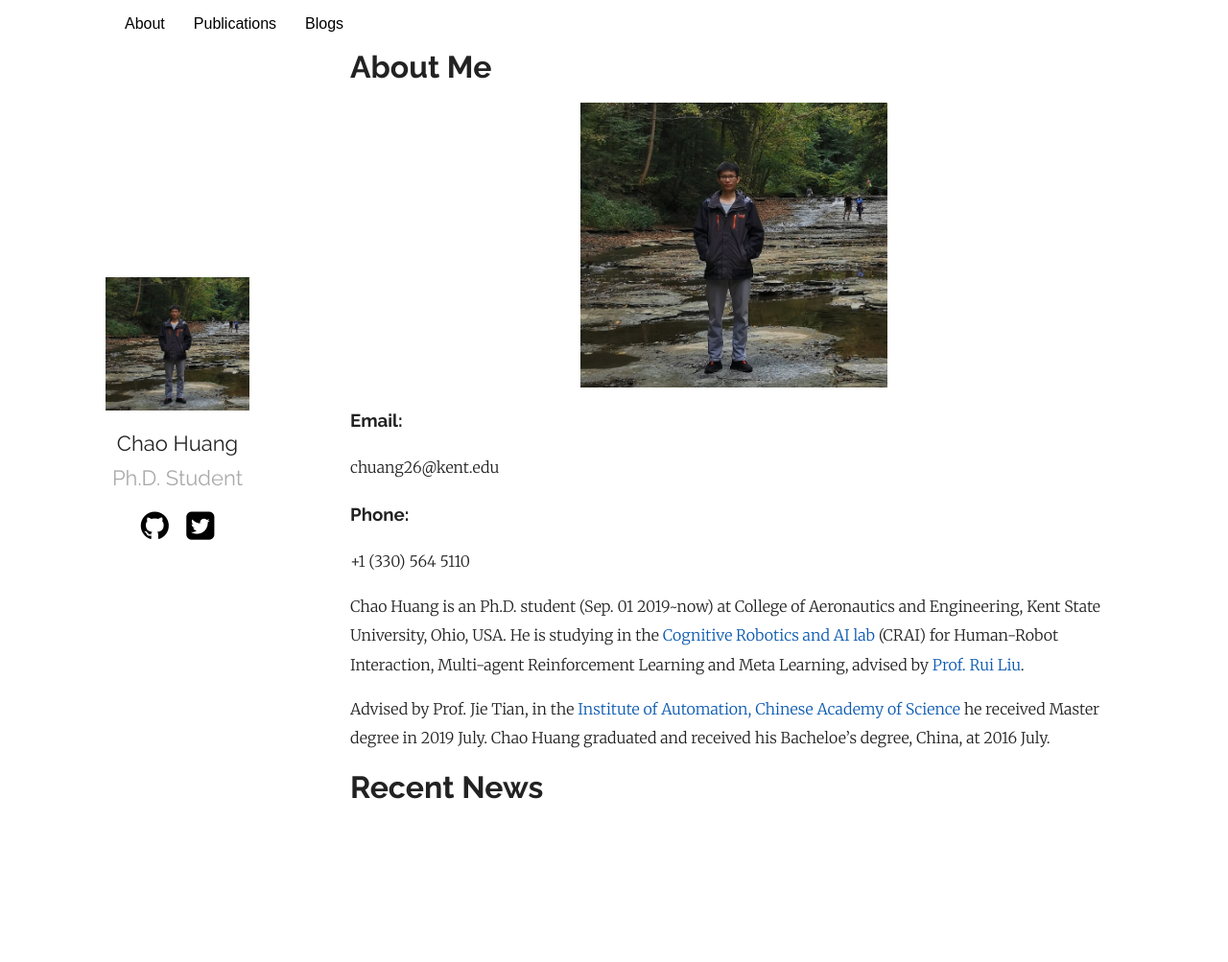
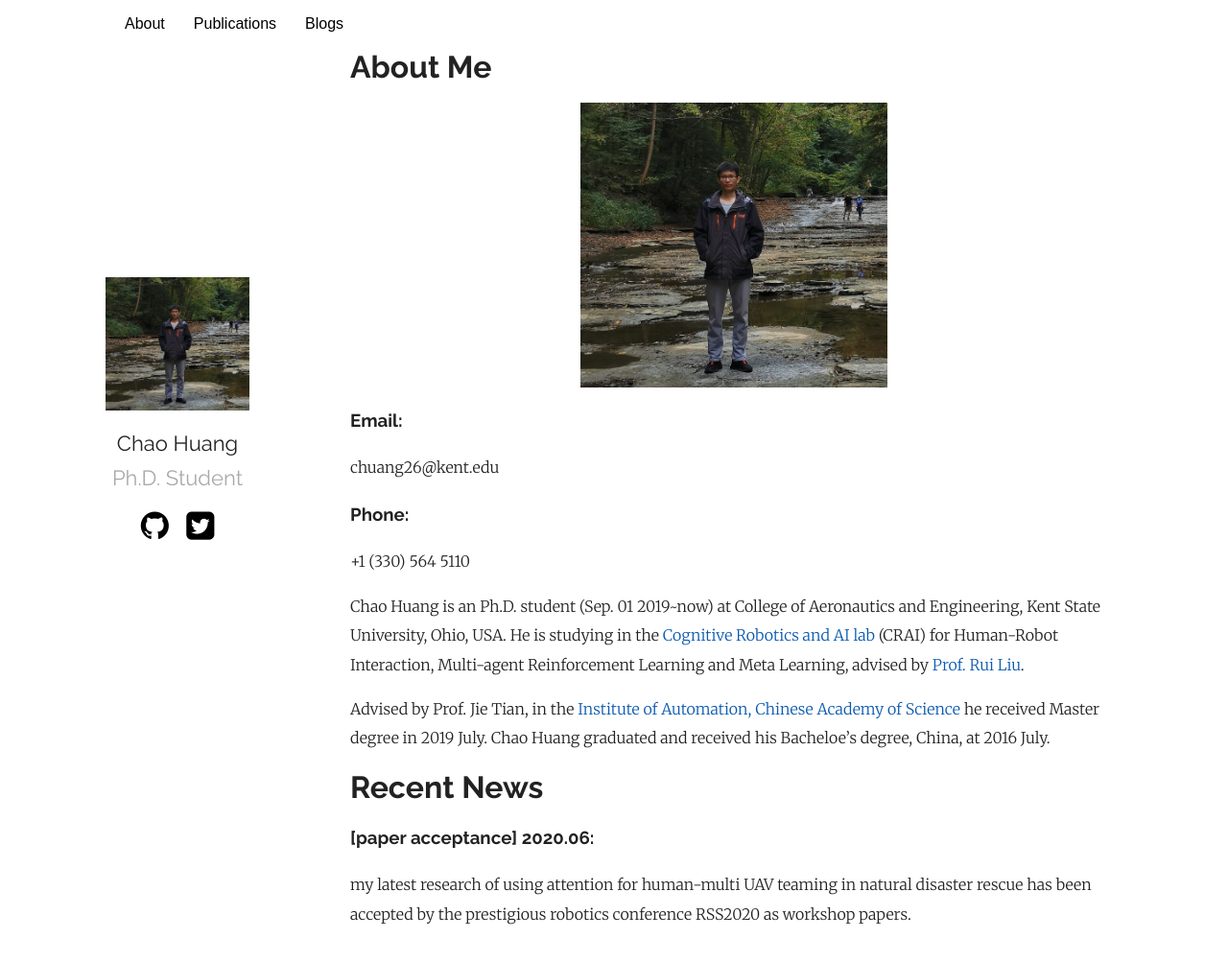
Before and after one commit to ChaoHuang-CH/ChaoHuang-CH.github.io, a Jekyll site: the page built from index.md, in a window 1280 px wide and 1023 px high. Shown: the top 1003 px of the window at 96% size. Built offline with Jekyll 4.4.1, drawn with Linux system fonts in a browser that asks for light colours.

Commit message:
update current news.

```diff
--- a/index.md
+++ b/index.md
@@ -14,6 +14,7 @@ Chao Huang is an Ph.D. student (Sep. 01 2019~now) at College of Aeronautics and
 Advised by Prof. Jie Tian, in the [Institute of Automation, Chinese Academy of Science][Institute of Automation, Chinese Academy of Science] he received Master degree in 2019 July. Chao Huang graduated and received his Bacheloe's degree, China, at 2016 July.
 
 <h1> Recent News </h1>
+<h3>[paper acceptance] 2020.06:</h3> my latest research of using attention for human-multi UAV teaming in natural disaster rescue has been accepted by the prestigious robotics conference RSS2020 as workshop papers.
 
 [Cognitive Robotics and AI lab]: https://ruiliurobotics.weebly.com
 [Prof. Rui Liu]: https://scholar.google.com/citations?user=wAEi6FUAAAAJ&hl=en&authuser=1
```
